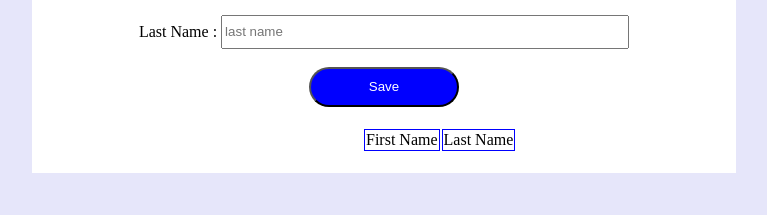
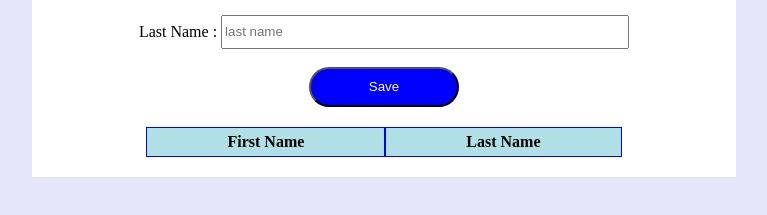
Before and after one commit to suchisharma0525/my-task, a plain HTML site: page index.html in a window 1280 px wide. Shown: the part 237-452 px from the top of the page, without its empty margins (256-1023 px from the left). Drawn offline with Linux system fonts and the light colour scheme.

Commit message:
Update index.html

```diff
--- a/index.html
+++ b/index.html
@@ -46,13 +46,28 @@
     }
 
     table {
-        padding-left: 310px;
-        padding-top: 20px;
+        border-spacing:0px;
+        padding-top:20px;
+        margin-left:auto;
+        margin-right:auto;
+
     }
 
-    td {
+    td,th {
         border: 1px solid blue;
+        padding-top:5px;
+        padding-bottom:5px;
+        padding-left:80px;
+        padding-right:80px;
     }
+    thead{background-color:powderblue;}
+
+    tbody td{background-color:#cdd4e2c2;}
+
+    tr:nth-chilf(even){background-color:#e0e6d1c2;}
+
+    form{margin-left:auto;margin-right:auto;}
+
 </style>
 
 <body>
@@ -66,8 +81,8 @@
         <table id="myTable">
             <thead>
                   <tr>
-                      <td>First Name</td>
-                      <td>Last Name</td>
+                      <th>First Name</th>
+                      <th>Last Name</th>
                 </tr>
             </thead>
             <tbody id="table_body"></tbody>
@@ -78,7 +93,7 @@
     function save() {
         var first_name_value=document.getElementById("first_name").value;
         var last_name_value=document.getElementById("last_name").value;
-        var table = document.getElementById("myTable");
+        var table = document.getElementById("table_body");
         var row = table.insertRow(0);
         var cell1 = row.insertCell(0);
         var cell2 = row.insertCell(1);
```
